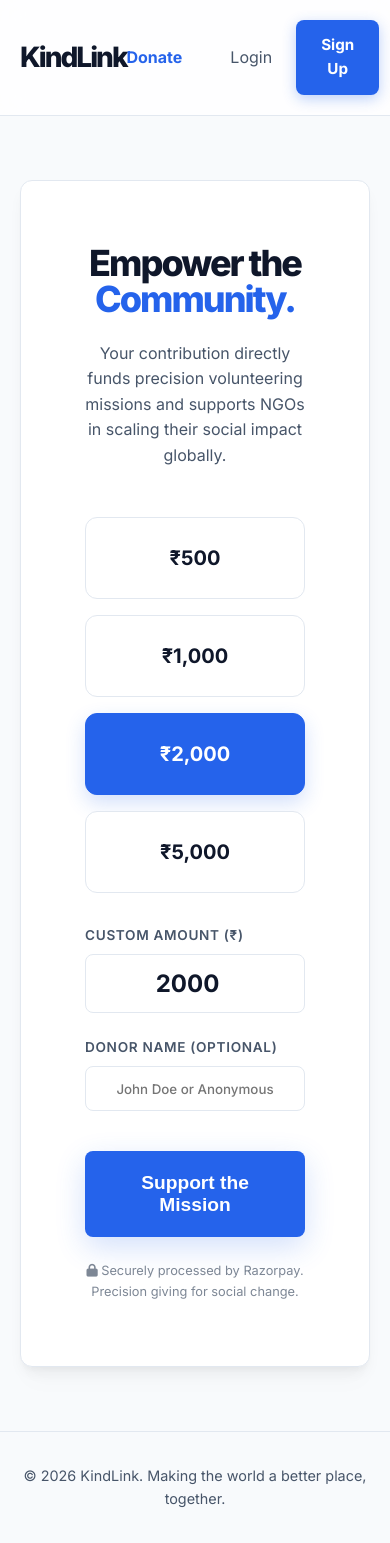
After one commit to Himnishchauhan/KindLink, a Flask app: page /donate in a window 390 px wide. The commit adds this page. Run offline with Flask 3, Linux system fonts and the light colour scheme; some libraries are stand-ins or nearby versions.

Commit message:
FEAT: Implement Razorpay donation system, restore lost logic, and refine mobile responsiveness

```diff
--- a/app.py
+++ b/app.py
@@ -1,8 +1,13 @@
 import os
-from datetime import datetime
+import razorpay
 from flask import Flask, render_template, request, redirect, url_for, session, flash, jsonify
 from flask_sqlalchemy import SQLAlchemy
 from werkzeug.security import generate_password_hash, check_password_hash
+from datetime import datetime
+from dotenv import load_dotenv
+
+# Load environment variables from .env file
+load_dotenv()
 
 app = Flask(__name__)
 app.secret_key = 'super_secret_key_for_flux'
@@ -10,6 +15,11 @@ app.config['SQLALCHEMY_DATABASE_URI'] = 'sqlite:///app.db'
 app.config['SQLALCHEMY_TRACK_MODIFICATIONS'] = False
 
 db = SQLAlchemy(app)
+
+# Razorpay Configuration (Keys to be provided later)
+RAZORPAY_KEY_ID = os.environ.get('RAZORPAY_KEY_ID', 'rzp_test_your_key_id')
+RAZORPAY_KEY_SECRET = os.environ.get('RAZORPAY_KEY_SECRET', 'your_key_secret')
+razorpay_client = razorpay.Client(auth=(RAZORPAY_KEY_ID, RAZORPAY_KEY_SECRET))
 
 # Models
 class User(db.Model):
@@ -71,6 +81,16 @@ class ImpactStory(db.Model):
     created_at = db.Column(db.DateTime, default=datetime.utcnow)
 
     ngo = db.relationship('User', backref=db.backref('impact_stories', lazy=True, order_by='ImpactStory.created_at.desc()'))
+
+class Donation(db.Model):
+    id = db.Column(db.Integer, primary_key=True)
+    amount = db.Column(db.Integer, nullable=False) # In paise (100 paise = 1 INR)
+    currency = db.Column(db.String(10), default='INR')
+    donor_name = db.Column(db.String(100), default='Anonymous Donor')
+    status = db.Column(db.String(20), default='pending') # pending, paid
+    order_id = db.Column(db.String(255))
+    razorpay_payment_id = db.Column(db.String(255))
+    created_at = db.Column(db.DateTime, default=datetime.utcnow)
 
 with app.app_context():
     db.create_all()
@@ -548,5 +568,81 @@ def withdraw_application(app_id):
     flash('Application withdrawn successfully.', 'success')
     return redirect(url_for('volunteer_dashboard'))
 
+# Donation Routes
+@app.route('/donate')
+def donate():
+    return render_template('donate.html', key_id=RAZORPAY_KEY_ID)
+
+@app.route('/create-order', methods=['POST'])
+def create_order():
+    try:
+        amount_in_inr = int(request.form.get('amount', 500))
+        amount_in_paise = amount_in_inr * 100
+        donor_name = request.form.get('donor_name', 'Anonymous Donor')
+
+        # Create Razorpay Order
+        data = {
+            "amount": amount_in_paise,
+            "currency": "INR",
+            "payment_capture": 1
+        }
+        order = razorpay_client.order.create(data=data)
+
+        # Track pending donation
+        donation = Donation(
+            amount=amount_in_paise,
+            donor_name=donor_name,
+            order_id=order['id'],
+            status='pending'
+        )
+        db.session.add(donation)
+        db.session.commit()
+
+        return jsonify({
+            'order_id': order['id'],
+            'amount': amount_in_paise,
+            'donor_name': donor_name,
+            'key_id': RAZORPAY_KEY_ID
+        })
+    except Exception as e:
+        return jsonify(error=str(e)), 400
+
+@app.route('/verify-payment', methods=['POST'])
+def verify_payment():
+    data = request.json
+    try:
+        # Verify Razorpay Signature
+        params_dict = {
+            'razorpay_order_id': data['razorpay_order_id'],
+            'razorpay_payment_id': data['razorpay_payment_id'],
+            'razorpay_signature': data['razorpay_signature']
+        }
+        razorpay_client.utility.verify_payment_signature(params_dict)
+
+        # Update Database
+        donation = Donation.query.filter_by(order_id=data['razorpay_order_id']).first()
+        if donation:
+            donation.status = 'paid'
+            donation.razorpay_payment_id = data['razorpay_payment_id']
+            db.session.commit()
+            return jsonify(status="success", donation_id=donation.id)
+
+    except Exception as e:
+        return jsonify(status="error", message=str(e)), 400
+
+    return jsonify(status="error"), 400
+
+@app.route('/donation/success/<int:donation_id>')
+def donation_success(donation_id):
+    donation = Donation.query.get_or_404(donation_id)
+    if donation.status == 'paid':
+        return render_template('donation_success.html', donation=donation)
+    return redirect(url_for('index'))
+
+@app.route('/donation/cancel')
+def donation_cancel():
+    flash('Donation cancelled. Your support still matters!', 'info')
+    return redirect(url_for('donate'))
+
 if __name__ == '__main__':
     app.run(debug=True, port=5000)
--- a/templates/base.html
+++ b/templates/base.html
@@ -16,6 +16,7 @@
             </a>
             <div class="nav-links" style="position: relative;">
                 {% if 'user_id' in session %}
+                    <a href="{{ url_for('donate') }}" class="nav-item" style="color: var(--brand-accent); font-weight: 700; margin-right: 1rem;">Donate</a>
                     <div class="hamburger-menu" onclick="document.getElementById('navDropdown').classList.toggle('active')">
                         <span></span><span></span><span></span>
                     </div>
@@ -31,6 +32,7 @@
                         <a href="{{ url_for('logout') }}" class="dropdown-link logout-link">Logout</a>
                     </div>
                 {% else %}
+                    <a href="{{ url_for('donate') }}" class="nav-item" style="color: var(--brand-accent); font-weight: 700; margin-right: 1.5rem;">Donate</a>
                     <a href="{{ url_for('login') }}" class="nav-link">Login</a>
                     <a href="{{ url_for('register') }}" class="btn btn-primary">Sign Up</a>
                 {% endif %}
--- /dev/null
+++ b/templates/donate.html
@@ -0,0 +1,138 @@
+{% extends 'base.html' %}
+
+{% block content %}
+<div class="container" style="padding: 4rem 1.25rem;">
+    <div class="glass-container" style="max-width: 800px; margin: 0 auto; padding: 4rem; text-align: center;">
+        <h2 class="responsive-h1" style="font-size: 3.5rem; font-weight: 900; letter-spacing: -2px; line-height: 1; margin-bottom: 1.5rem;">
+            Empower the <span style="color: var(--brand-accent);">Community.</span>
+        </h2>
+        <p class="responsive-p" style="font-size: 1.25rem; color: var(--text-secondary); margin-bottom: 3rem; max-width: 600px; margin-left: auto; margin-right: auto;">
+            Your contribution directly funds precision volunteering missions and supports NGOs in scaling their social impact globally.
+        </p>
+
+        <div id="donationSelection">
+            <!-- Amount Selection (INR) -->
+            <div style="display: grid; grid-template-columns: repeat(auto-fit, minmax(120px, 1fr)); gap: 1rem; margin-bottom: 2rem;">
+                <div class="amount-chip" onclick="setAmount(500)">₹500</div>
+                <div class="amount-chip" onclick="setAmount(1000)">₹1,000</div>
+                <div class="amount-chip active" onclick="setAmount(2000)">₹2,000</div>
+                <div class="amount-chip" onclick="setAmount(5000)">₹5,000</div>
+            </div>
+
+            <!-- Custom Amount & Name -->
+            <div style="margin-bottom: 2.5rem;">
+                <div class="form-group" style="margin-bottom: 1.5rem;">
+                    <label style="display: block; text-align: left; font-size: 0.85rem; text-transform: uppercase; letter-spacing: 0.05em; margin-bottom: 0.5rem; color: var(--text-secondary); font-weight: 600;">Custom Amount (₹)</label>
+                    <input type="number" id="customAmount" value="2000" min="100" class="form-control" style="font-size: 1.5rem; text-align: center; font-weight: 700;">
+                </div>
+                <div class="form-group">
+                    <label style="display: block; text-align: left; font-size: 0.85rem; text-transform: uppercase; letter-spacing: 0.05em; margin-bottom: 0.5rem; color: var(--text-secondary); font-weight: 600;">Donor Name (Optional)</label>
+                    <input type="text" id="donorName" placeholder="John Doe or Anonymous" class="form-control" style="text-align: center;">
+                </div>
+            </div>
+
+            <button onclick="initiatePayment()" class="btn btn-primary" style="width: 100%; padding: 1.25rem; font-size: 1.2rem; font-weight: 700; background: var(--brand-accent); box-shadow: 0 10px 30px rgba(37, 99, 235, 0.2);">
+                Support the Mission
+            </button>
+            <p style="font-size: 0.8rem; color: var(--text-secondary); margin-top: 1.5rem; opacity: 0.7;">
+                <i class="fa fa-lock"></i> Securely processed by Razorpay. Precision giving for social change.
+            </p>
+        </div>
+    </div>
+</div>
+
+<script src="https://checkout.razorpay.com/v1/checkout.js"></script>
+<script>
+    function setAmount(val) {
+        document.getElementById('customAmount').value = val;
+        document.querySelectorAll('.amount-chip').forEach(chip => {
+            chip.classList.remove('active');
+            let displayVal = '₹' + val.toLocaleString();
+            if(chip.innerText === displayVal) {
+                chip.classList.add('active');
+            }
+        });
+    }
+
+    async function initiatePayment() {
+        const amount = document.getElementById('customAmount').value;
+        const donor_name = document.getElementById('donorName').value || 'Anonymous Donor';
+
+        // 1. Create Order on Backend
+        const response = await fetch('/create-order', {
+            method: 'POST',
+            headers: {'Content-Type': 'application/x-www-form-urlencoded'},
+            body: `amount=${amount}&donor_name=${donor_name}`
+        });
+        const orderData = await response.json();
+
+        if(orderData.error) {
+            alert("Error: " + orderData.error);
+            return;
+        }
+
+        // 2. Open Razorpay Modal
+        const options = {
+            "key": orderData.key_id,
+            "amount": orderData.amount,
+            "currency": "INR",
+            "name": "KindLink Foundation",
+            "description": "Community Impact Contribution",
+            "order_id": orderData.order_id,
+            "handler": function (response){
+                // 3. Verify Payment on Success
+                fetch('/verify-payment', {
+                    method: 'POST',
+                    headers: {'Content-Type': 'application/json'},
+                    body: JSON.stringify({
+                        razorpay_order_id: response.razorpay_order_id,
+                        razorpay_payment_id: response.razorpay_payment_id,
+                        razorpay_signature: response.razorpay_signature
+                    })
+                })
+                .then(res => res.json())
+                .then(data => {
+                    if(data.status === 'success') {
+                        window.location.href = "/donation/success/" + data.donation_id;
+                    } else {
+                        alert("Payment verification failed.");
+                    }
+                });
+            },
+            "prefill": {
+                "name": donor_name
+            },
+            "theme": {
+                "color": "#2563eb"
+            }
+        };
+        const rzp = new Razorpay(options);
+        rzp.open();
+    }
+</script>
+
+<style>
+    .amount-chip {
+        padding: 1.5rem 1rem;
+        background: white;
+        border: 1px solid var(--border-color);
+        border-radius: 12px;
+        font-weight: 700;
+        font-size: 1.25rem;
+        cursor: pointer;
+        transition: all 0.2s cubic-bezier(0.4, 0, 0.2, 1);
+        color: var(--text-primary);
+    }
+    .amount-chip:hover {
+        border-color: var(--brand-accent);
+        background: #f8fafc;
+        transform: translateY(-2px);
+    }
+    .amount-chip.active {
+        background: var(--brand-accent);
+        color: white;
+        border-color: var(--brand-accent);
+        box-shadow: 0 8px 20px rgba(37, 99, 235, 0.2);
+    }
+</style>
+{% endblock %}
```
Also changed, not shown: migrate_db.py (added, +31 -0 lines), templates/donation_success.html (added, +32 -0 lines), instance/app.db.
